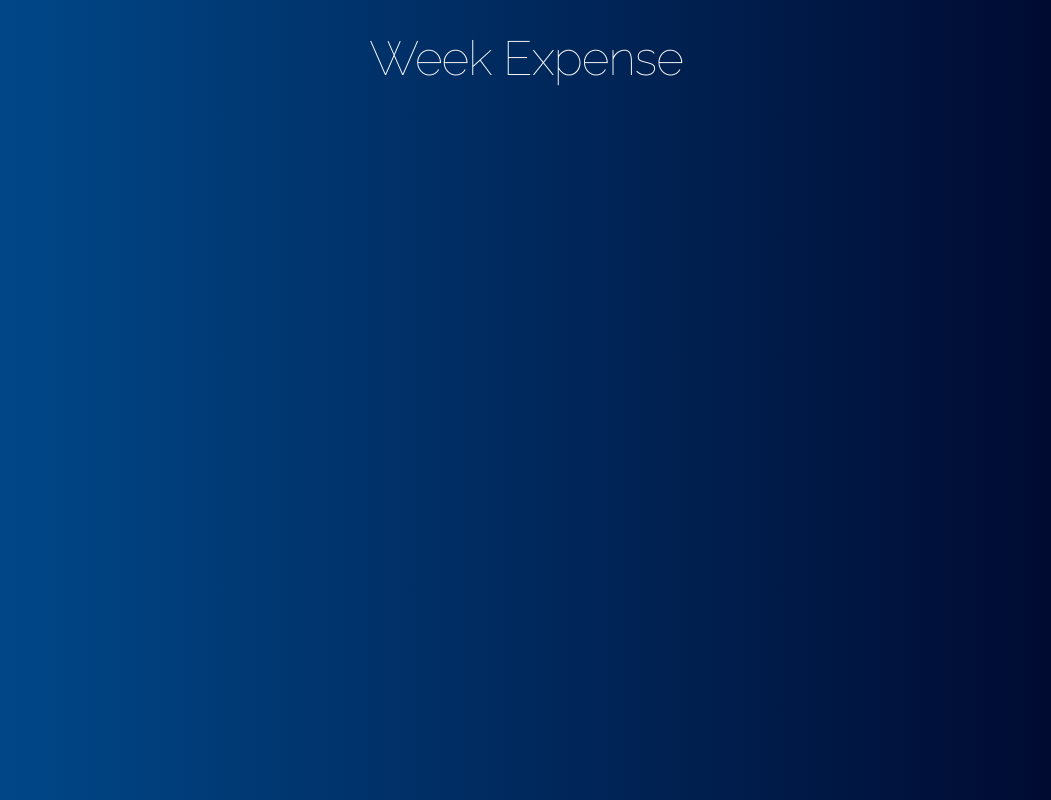
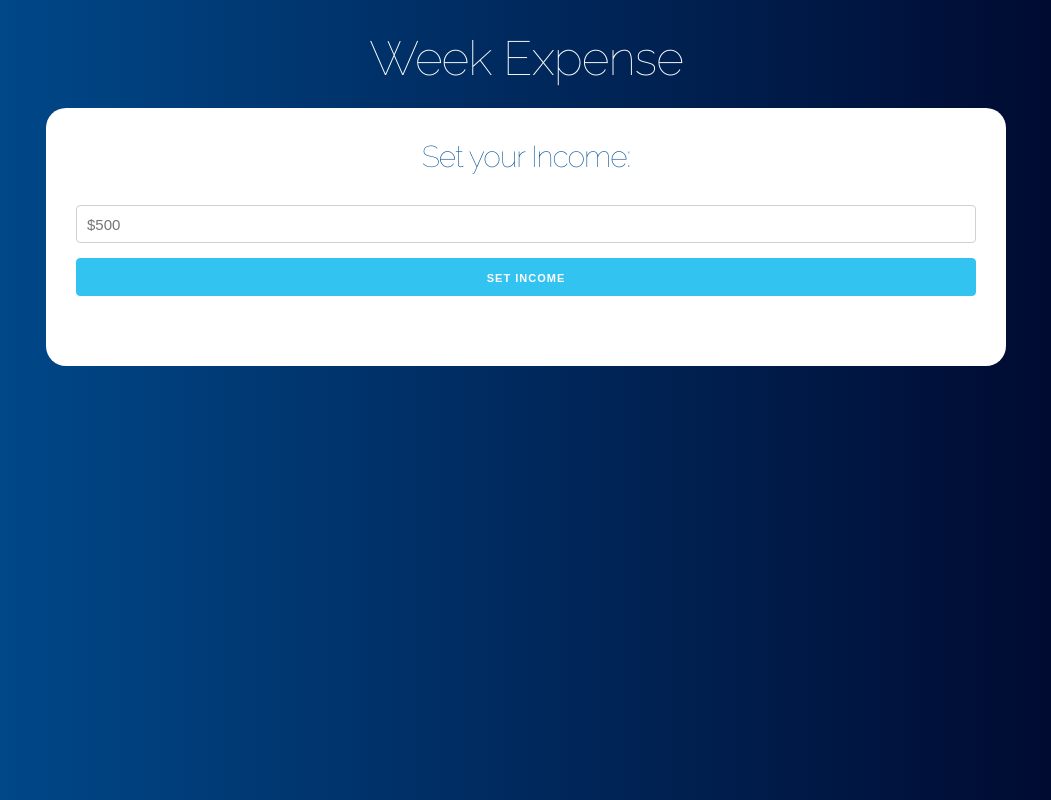
Before and after one commit to carlos-ssh/expense-management, a React (Create React App) app: page / in a window 1280 px wide. Shown: the whole page, without its empty margins (114-1165 px from the left). Built offline with nearby package versions, Linux system fonts and the light colour scheme.

Commit message:
Import Precunta component into app.js.

```diff
--- a/src/App.js
+++ b/src/App.js
@@ -1,9 +1,14 @@
+import React from 'react';
+import Pregunta from './components/Pregunta';
 
 function App() {
   return (
     <div className="container">
       <header>
         <h1>Week Expense</h1>
+        <div className="contenido-principal contenido">
+          <Pregunta />
+        </div>
       </header>
     </div>
   );
--- /dev/null
+++ b/src/components/Pregunta.js
@@ -0,0 +1,24 @@
+import React, { Fragment } from 'react';
+
+const Pregunta = () => {
+  return (
+    <Fragment>
+      <h2>Set your Income:</h2>
+      <form>
+        <input
+          type="number"
+          className="u-full-width"
+          placeholder="$500"
+        />
+
+        <input
+          type="submit"
+          className="button-primary u-full-width"
+          value="Set Income"
+        />
+      </form>
+    </Fragment>
+  );
+}
+
+export default Pregunta;
```
